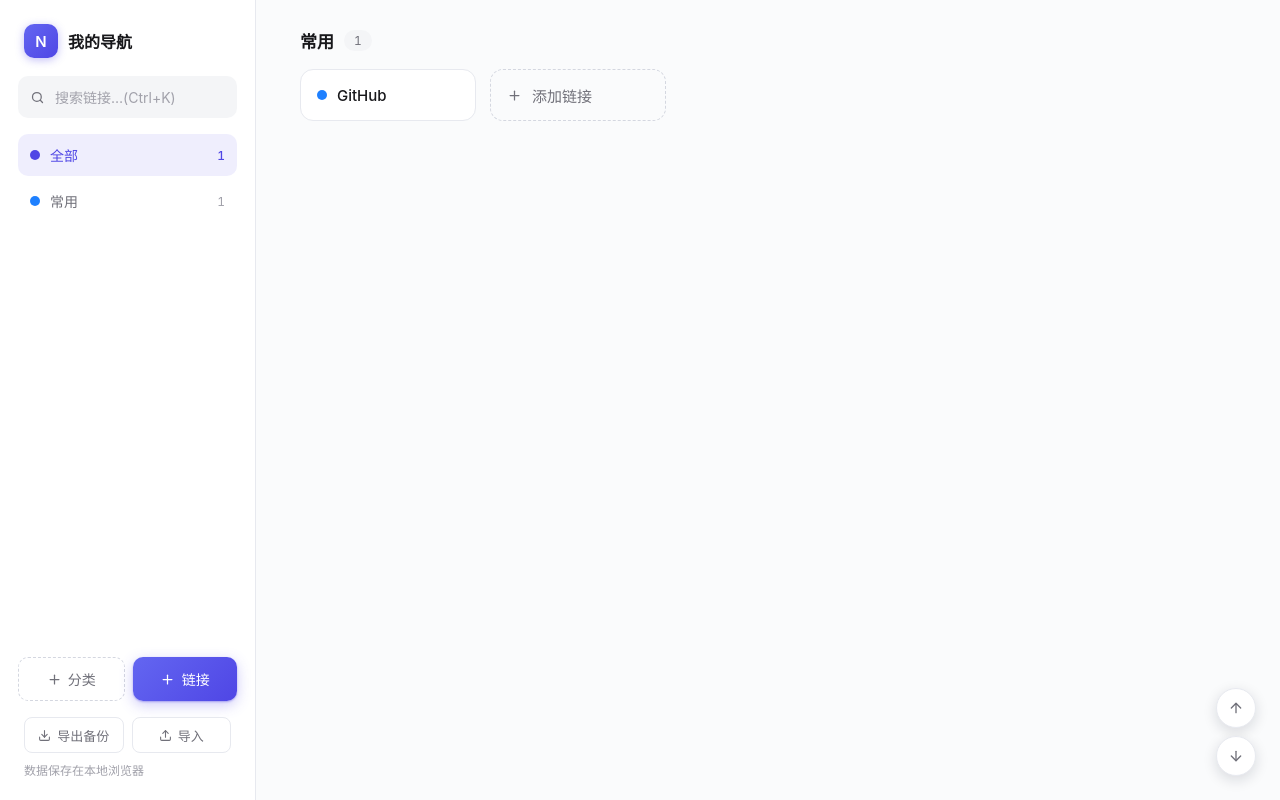
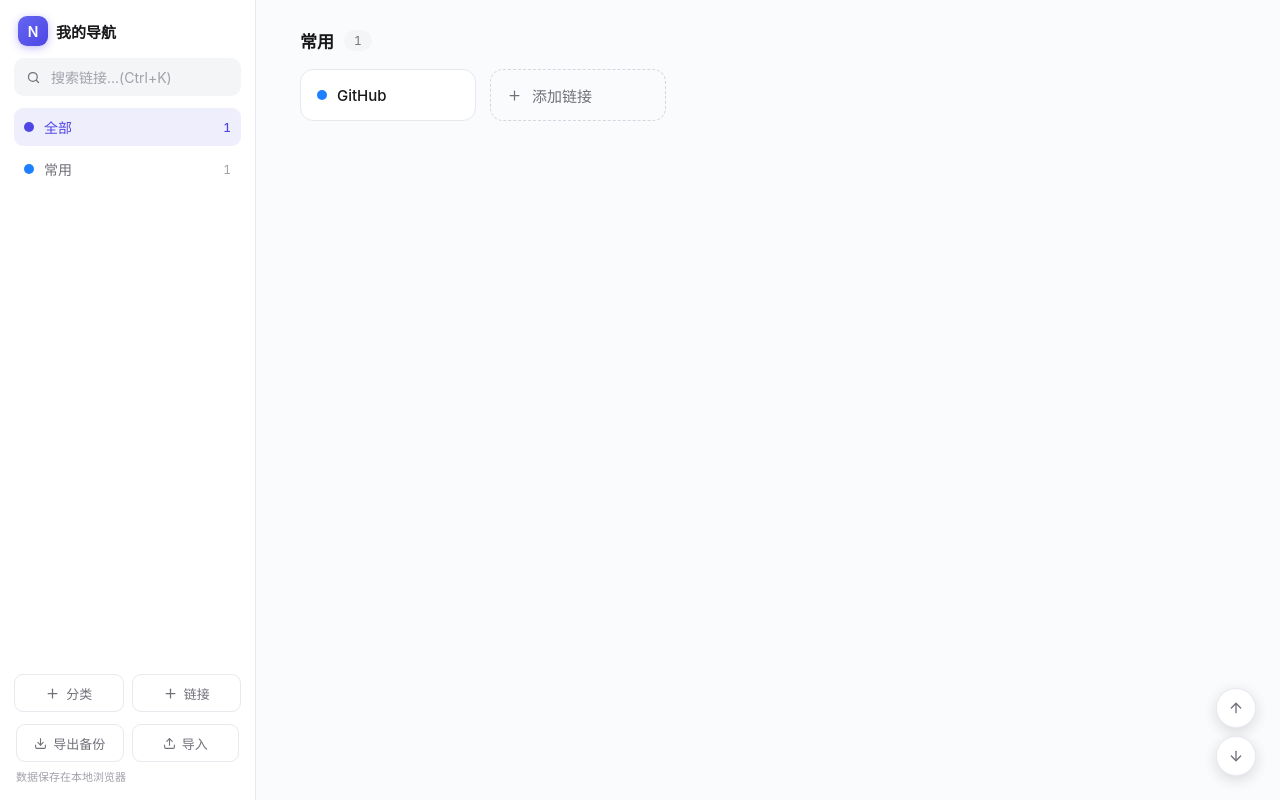
Before and after one commit to kaiwins/my-nav, a Vue app: page / in a window 1280 px wide. Built offline with nearby package versions, Linux system fonts and the light colour scheme.

Commit message:
style: unify sidebar buttons, compact sidebar, more height for category list, no horizontal scroll

```diff
--- a/src/style.css
+++ b/src/style.css
@@ -37,25 +37,23 @@ input, select { font-family: inherit; }
   height: 100%; overflow: hidden;
   background: var(--card);
   border-right: 1px solid var(--border);
-  padding: 22px 18px;
-  display: flex; flex-direction: column; gap: 16px;
+  padding: 16px 14px;
+  display: flex; flex-direction: column; gap: 12px;
 }
 .nv-logo, .nv-search, .nv-navaddrow, .nv-sidefoot { flex-shrink: 0; }
-.nv-side::-webkit-scrollbar { width: 6px; }
-.nv-side::-webkit-scrollbar-thumb { background: #d9dce4; border-radius: 999px; }
 
-.nv-logo { display: flex; align-items: center; gap: 10px; padding: 2px 6px; font-weight: 600; font-size: 16px; }
+.nv-logo { display: flex; align-items: center; gap: 8px; padding: 0 4px; font-weight: 600; font-size: 15px; }
 .nv-logo-tile {
-  width: 34px; height: 34px; border-radius: 10px;
+  width: 30px; height: 30px; border-radius: 9px;
   display: grid; place-items: center;
-  color: #fff; font-size: 15px;
+  color: #fff; font-size: 14px;
   background: linear-gradient(135deg, var(--accent-2), var(--accent));
   box-shadow: 0 2px 8px rgba(79, 70, 229, 0.35);
 }
 
 .nv-search {
   display: flex; align-items: center; gap: 8px;
-  height: 42px; padding: 0 12px;
+  height: 38px; padding: 0 12px;
   border-radius: 10px; background: #f4f5f7; color: var(--muted);
   transition: background 0.2s ease, box-shadow 0.2s ease;
 }
@@ -63,11 +61,11 @@ input, select { font-family: inherit; }
 .nv-search input { flex: 1; min-width: 40px; border: none; outline: none; background: transparent; color: var(--text); font-size: 14px; }
 .nv-search input::placeholder { color: var(--faint); }
 
-.nv-nav { flex: 1; min-height: 0; overflow-y: auto; display: flex; flex-direction: column; gap: 4px; }
+.nv-nav { flex: 1; min-height: 0; overflow-y: auto; overflow-x: hidden; display: flex; flex-direction: column; gap: 4px; }
 .nv-nav::-webkit-scrollbar { width: 6px; }
 .nv-nav::-webkit-scrollbar-thumb { background: #d9dce4; border-radius: 999px; }
 .nv-navitem {
-  height: 42px; padding: 0 12px; border-radius: 10px;
+  height: 38px; padding: 0 10px; border-radius: 9px;
   display: flex; align-items: center; gap: 10px;
   font-size: 14px; color: var(--muted);
   border: none; background: transparent;
@@ -96,39 +94,22 @@ input, select { font-family: inherit; }
 .nv-navrow.drop-before { box-shadow: inset 0 3px 0 var(--dot, var(--accent)); }
 .nv-navrow.drop-after { box-shadow: inset 0 -3px 0 var(--dot, var(--accent)); }
 
+/* ---------- 侧栏四个按钮统一样式 ---------- */
 .nv-navaddrow { display: flex; gap: 8px; }
-.nv-navadd {
-  flex: 1; height: 44px; border-radius: 10px;
-  display: inline-flex; align-items: center; justify-content: center; gap: 6px;
-  border: 1px dashed #d4d7e0; background: transparent; color: var(--muted); font-size: 14px;
-  transition: color 0.18s ease, border-color 0.18s ease, background 0.18s ease;
-}
-.nv-navadd:hover { color: var(--accent); border-color: var(--accent); background: var(--soft); }
-
-.nv-sidefoot { margin-top: auto; display: flex; flex-direction: column; gap: 8px; padding: 0 6px; }
-.nv-minibtn-row { display: flex; gap: 8px; }
-.nv-minibtn {
-  flex: 1; height: 36px; border-radius: 8px;
+.nv-navadd, .nv-sideadd, .nv-minibtn {
+  flex: 1; height: 38px; min-width: 0; border-radius: 9px;
   display: inline-flex; align-items: center; justify-content: center; gap: 6px;
   border: 1px solid var(--border); background: #fff; color: var(--muted); font-size: 13px;
   transition: color 0.15s ease, border-color 0.15s ease, transform 0.15s ease;
 }
-.nv-minibtn:hover { color: var(--accent); border-color: var(--accent); transform: translateY(-1px); }
-.nv-sidefoot p { margin: 0; font-size: 12px; color: var(--faint); }
+.nv-navadd:hover, .nv-sideadd:hover, .nv-minibtn:hover { color: var(--accent); border-color: var(--accent); transform: translateY(-1px); }
+.nv-sideadd:active, .nv-minibtn:active { transform: scale(0.97); }
+
+.nv-sidefoot { margin-top: auto; display: flex; flex-direction: column; gap: 6px; padding: 0 2px; }
+.nv-minibtn-row { display: flex; gap: 8px; }
+.nv-sidefoot p { margin: 0; font-size: 11px; color: var(--faint); }
 
 .nv-main { flex: 1; min-width: 0; overflow-y: auto; display: flex; flex-direction: column; padding: 28px 44px 44px; }
-
-.nv-sideadd {
-  flex: 1; height: 44px;
-  display: inline-flex; align-items: center; justify-content: center; gap: 7px;
-  border-radius: 10px; border: none;
-  background: linear-gradient(135deg, var(--accent-2), var(--accent));
-  color: #fff; font-size: 14px; font-weight: 500;
-  box-shadow: 0 1px 2px rgba(79, 70, 229, 0.4), 0 4px 14px rgba(79, 70, 229, 0.28);
-  transition: transform 0.18s ease, box-shadow 0.18s ease;
-}
-.nv-sideadd:hover { transform: translateY(-1px); box-shadow: 0 2px 4px rgba(79, 70, 229, 0.4), 0 8px 22px rgba(79, 70, 229, 0.35); }
-.nv-sideadd:active { transform: scale(0.97); }
 
 .nv-body { display: flex; flex-direction: column; gap: 32px; flex: 1; width: 100%; }
 .nv-sec-h { display: flex; align-items: center; gap: 10px; margin-bottom: 16px; }
```
